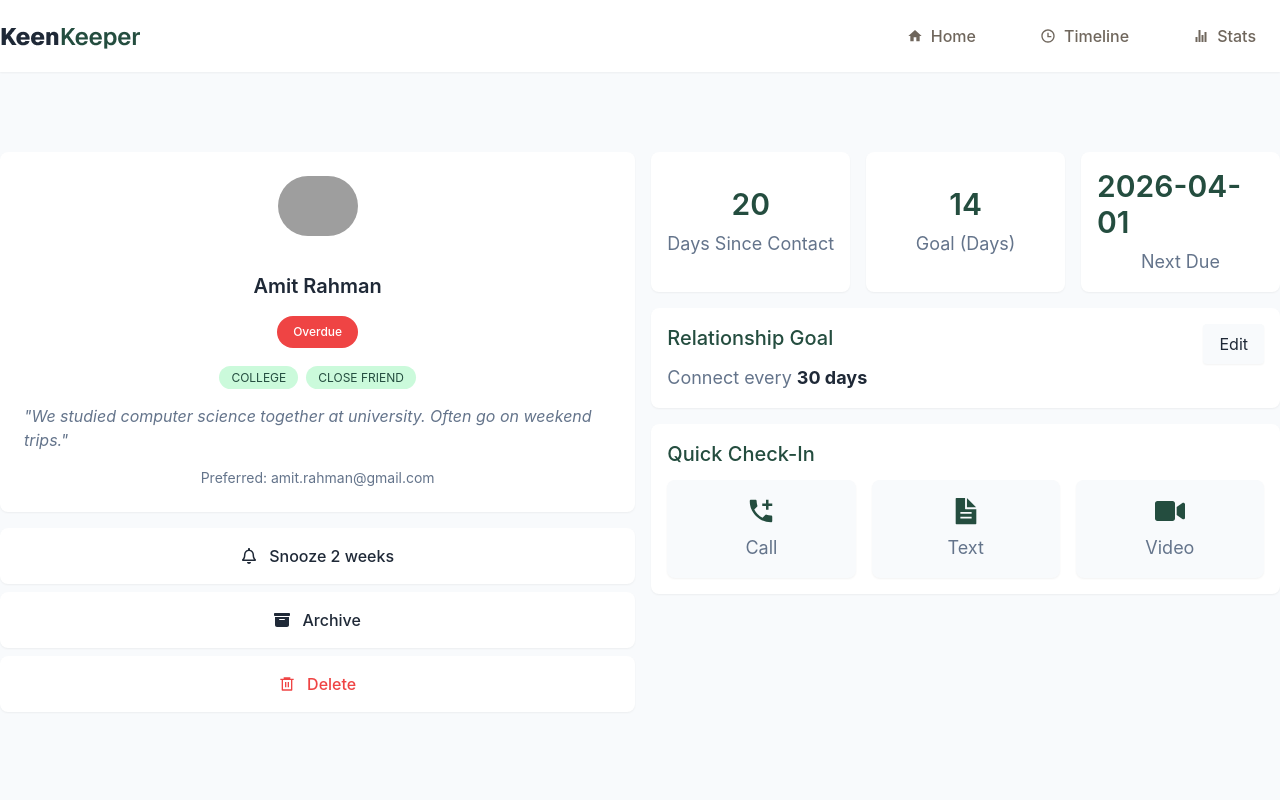
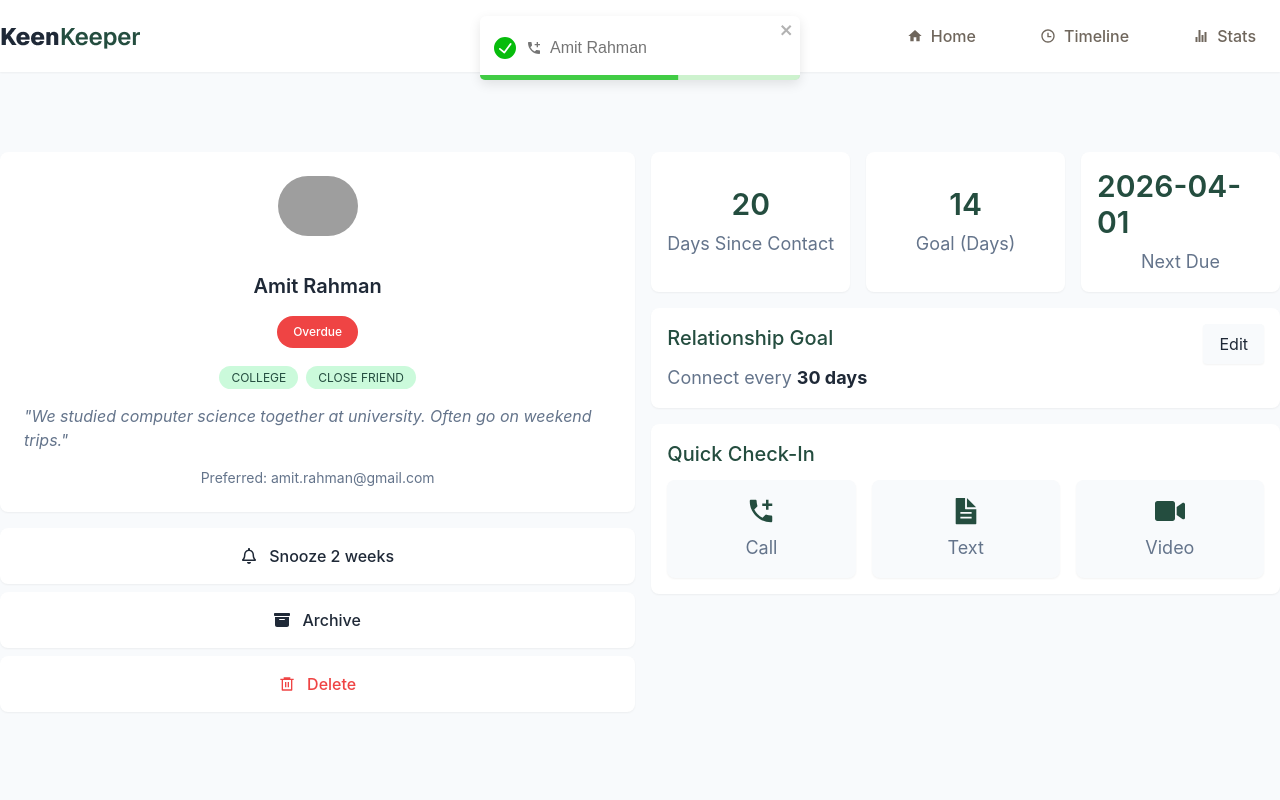
Before and after one commit to shakilcreativework/assignment-7, a React (Vite) app: page /friendInfo/1 in a window 1280 px wide. Both pictures are taken after a click on the element "Call". Shown: the top 800 px of the page. Built offline with nearby package versions, Linux system fonts and the light colour scheme; grey boxes are pictures that could not be loaded.

Commit message:
now show toast take data for call, text, and video

```diff
--- a/src/pages/FriendInfo/FriendInfo.jsx
+++ b/src/pages/FriendInfo/FriendInfo.jsx
@@ -7,6 +7,7 @@ import { FaBoxArchive } from "react-icons/fa6";
 import { RiDeleteBin6Line } from "react-icons/ri";
 import { MdAddCall } from "react-icons/md";
 import { IoDocumentTextSharp } from "react-icons/io5";
+import { toast } from "react-toastify";
 
 const FriendInfo = () => {
     const friendInfo = useParams();
@@ -18,8 +19,20 @@ const FriendInfo = () => {
     // console.log(findFriend);
 
     const handleTimeline = (type) => {
-        console.log('clicked', type);
+        const { type: category, meet } = type;
+        console.log('clicked', type, meet);
         setTimeline([...timeline, type]);
+        toast.success(
+            <p className="capitalize text-base font-medium flex items-center gap-2">
+                {category === 'call' && <MdAddCall />}
+                {category === 'text' && <IoDocumentTextSharp />}
+                {category === 'video' && <FaVideo />}
+                <span>{meet}</span>
+            </p>,
+            {
+                position: "top-center", // 🔥 change here
+            }
+        );
     };
 
 
@@ -83,27 +96,33 @@ const FriendInfo = () => {
                             <h3 className="text-[#244d3f] text-lg lg:text-xl font-medium">Quick Check-In</h3>
 
                             <div className="grid grid-cols-1 md:grid-cols-3 gap-4">
-                                <div onClick={() => handleTimeline({type: "call", meet: name, date: new Date().toLocaleDateString("en-US", {
+                                <div onClick={() => handleTimeline({
+                                    type: "call", meet: name, date: new Date().toLocaleDateString("en-US", {
                                         year: "numeric",
                                         month: "long",
                                         day: "numeric"
-                                })})} className=" cursor-pointer flex flex-col justify-center items-center bg-[#f8fafc] rounded-lg p-4 space-y-2 shadow-xs">
+                                    })
+                                })} className=" cursor-pointer flex flex-col justify-center items-center bg-[#f8fafc] rounded-lg p-4 space-y-2 shadow-xs">
                                     <h2 className="text-[#244d3f] font-semibold text-2xl lg:text-3xl"><MdAddCall /></h2>
                                     <p className=" text-sm md:text-base lg:text-lg text-[#64748b]">Call</p>
                                 </div>
-                                <div onClick={() => handleTimeline({type: "text", meet: name, date: new Date().toLocaleDateString("en-US", {
+                                <div onClick={() => handleTimeline({
+                                    type: "text", meet: name, date: new Date().toLocaleDateString("en-US", {
                                         year: "numeric",
                                         month: "long",
                                         day: "numeric"
-                                })})} className=" cursor-pointer flex flex-col justify-center items-center bg-[#f8fafc] rounded-lg p-4 space-y-2 shadow-xs">
+                                    })
+                                })} className=" cursor-pointer flex flex-col justify-center items-center bg-[#f8fafc] rounded-lg p-4 space-y-2 shadow-xs">
                                     <h2 className="text-[#244d3f] font-semibold text-2xl lg:text-3xl"><IoDocumentTextSharp /></h2>
                                     <p className=" text-sm md:text-base lg:text-lg text-[#64748b]">Text</p>
                                 </div>
-                                <div onClick={() => handleTimeline({type: "video", meet: name, date: new Date().toLocaleDateString("en-US", {
+                                <div onClick={() => handleTimeline({
+                                    type: "video", meet: name, date: new Date().toLocaleDateString("en-US", {
                                         year: "numeric",
                                         month: "long",
                                         day: "numeric"
-                                })})} className=" cursor-pointer flex flex-col justify-center items-center bg-[#f8fafc] rounded-lg p-4 space-y-2 shadow-xs">
+                                    })
+                                })} className=" cursor-pointer flex flex-col justify-center items-center bg-[#f8fafc] rounded-lg p-4 space-y-2 shadow-xs">
                                     <h2 className="text-[#244d3f] font-semibold text-2xl lg:text-3xl"><FaVideo /></h2>
                                     <p className=" text-sm md:text-base lg:text-lg text-[#64748b]">Video</p>
                                 </div>
--- a/src/pages/Timeline/Timeline.jsx
+++ b/src/pages/Timeline/Timeline.jsx
@@ -23,8 +23,8 @@ const Timeline = () => {
                     <div>
                         <div className="flex flex-col gap-3 mt-5">
                             {
-                                timeline.map(info => (
-                                    <div className="flex gap-4 items-center bg-white rounded-lg px-4 py-2 shadow-xs">
+                                timeline.map((info, idx) => (
+                                    <div key={idx} className="flex gap-4 items-center bg-white rounded-lg px-4 py-2 shadow-xs">
                                         {/* <img className="w-12" src={info.type === "call" ? call : info.type === "text" ? text : info.type === "video" ? video : ""} alt="Call Icon" /> */}
                                         {info.type === "call" ? <MdAddCall className="text-4xl" /> : info.type === "text" ? <IoDocumentTextSharp className="text-4xl" /> : info.type === "video" ? <FaVideo className="text-4xl" /> : ""}
                                         <div>
```
Lines whose indentation alone changed are shown as unchanged.
